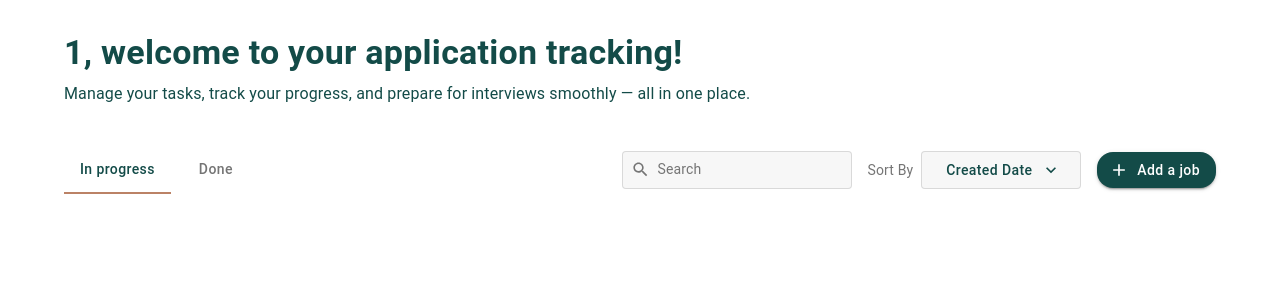
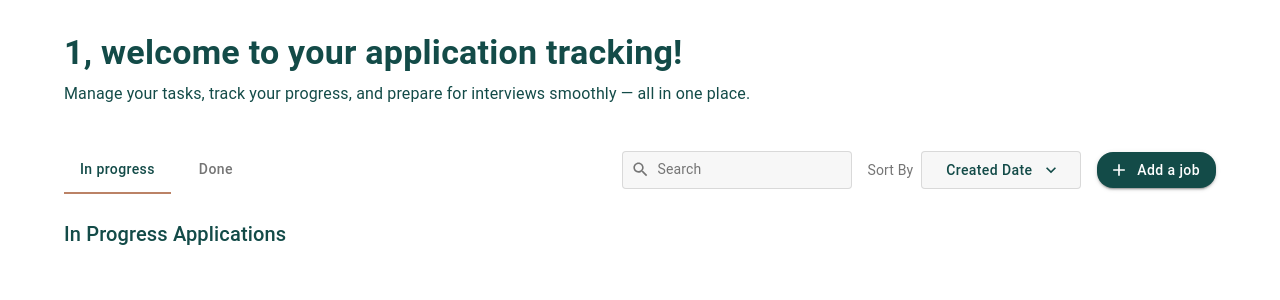
Before and after one commit to Natata08/application-hub, a Next.js app in the folder frontend/: page /1/dashboard in a window 1280 px wide. Shown: the top 300 px of the page. Built offline with nearby package versions, Linux system fonts and the light colour scheme.

Commit message:
feat: add tab panels

```diff
--- a/frontend/app/[userId]/dashboard/ControlPanel.js
+++ b/frontend/app/[userId]/dashboard/ControlPanel.js
@@ -5,13 +5,7 @@ import SearchField from "./SearchField";
 import SortControl from "./SortControl";
 import TabsControl from "./TabsControl";
 
-export default function ControlPanel() {
-  const [value, setValue] = useState(0);
-
-  const handleChange = (event, newValue) => {
-    setValue(newValue);
-  };
-
+export default function ControlPanel({ tabValue, onTabChange }) {
   return (
     <Box
       sx={{
@@ -47,7 +41,7 @@ export default function ControlPanel() {
       </Stack>
 
       {/* Tabs - below for mobile */}
-      <TabsControl value={value} onChange={handleChange} />
+      <TabsControl tabValue={tabValue} onTabChange={onTabChange} />
     </Box>
   );
 }
--- a/frontend/app/[userId]/dashboard/TabsControl.js
+++ b/frontend/app/[userId]/dashboard/TabsControl.js
@@ -1,10 +1,10 @@
 import { Tabs, Tab } from "@mui/material";
 
-export default function TabsControl({ value, onChange }) {
+export default function TabsControl({ tabValue, onTabChange }) {
   return (
     <Tabs
-      value={value}
-      onChange={onChange}
+      value={tabValue}
+      onChange={onTabChange}
       sx={{
         minWidth: 200,
         order: { xs: 2, md: 1 },
--- a/frontend/app/[userId]/dashboard/page.js
+++ b/frontend/app/[userId]/dashboard/page.js
@@ -4,9 +4,29 @@ import Container from "@mui/material/Container";
 import ControlPanel from "./ControlPanel";
 import Box from "@mui/material/Box";
 import Typography from "@mui/material/Typography";
+import { useState } from "react";
 
-export default function MealDetailsPage({ params }) {
+function CustomTabPanel({ children, value, index, ...other }) {
+  return (
+    <div
+      role='tabpanel'
+      hidden={value !== index}
+      id={`tabpanel-${index}`}
+      aria-labelledby={`tab-${index}`}
+      {...other}
+    >
+      {value === index && <Box sx={{ pt: 3 }}>{children}</Box>}
+    </div>
+  );
+}
+
+export default function DashboardPage({ params }) {
   const userId = params.userId;
+  const [tabValue, setTabValue] = useState(0);
+
+  const handleTabChange = (event, newValue) => {
+    setTabValue(newValue);
+  };
 
   return (
     <Box component='main'>
@@ -24,7 +44,26 @@ export default function MealDetailsPage({ params }) {
             smoothly — all in one place.
           </Typography>
         </Box>
-        <ControlPanel />
+        <ControlPanel tabValue={tabValue} onTabChange={handleTabChange} />
+
+        {/* Main Content */}
+        <CustomTabPanel value={tabValue} index={0}>
+          <Box>
+            <Typography variant='h6' sx={{ mb: 2 }}>
+              In Progress Applications
+            </Typography>
+            {/* Add your "In Progress" content here */}
+          </Box>
+        </CustomTabPanel>
+
+        <CustomTabPanel value={tabValue} index={1}>
+          <Box>
+            <Typography variant='h6' sx={{ mb: 2 }}>
+              Completed Applications
+            </Typography>
+            {/* Add your "Done" content here */}
+          </Box>
+        </CustomTabPanel>
       </Container>
     </Box>
   );
```
